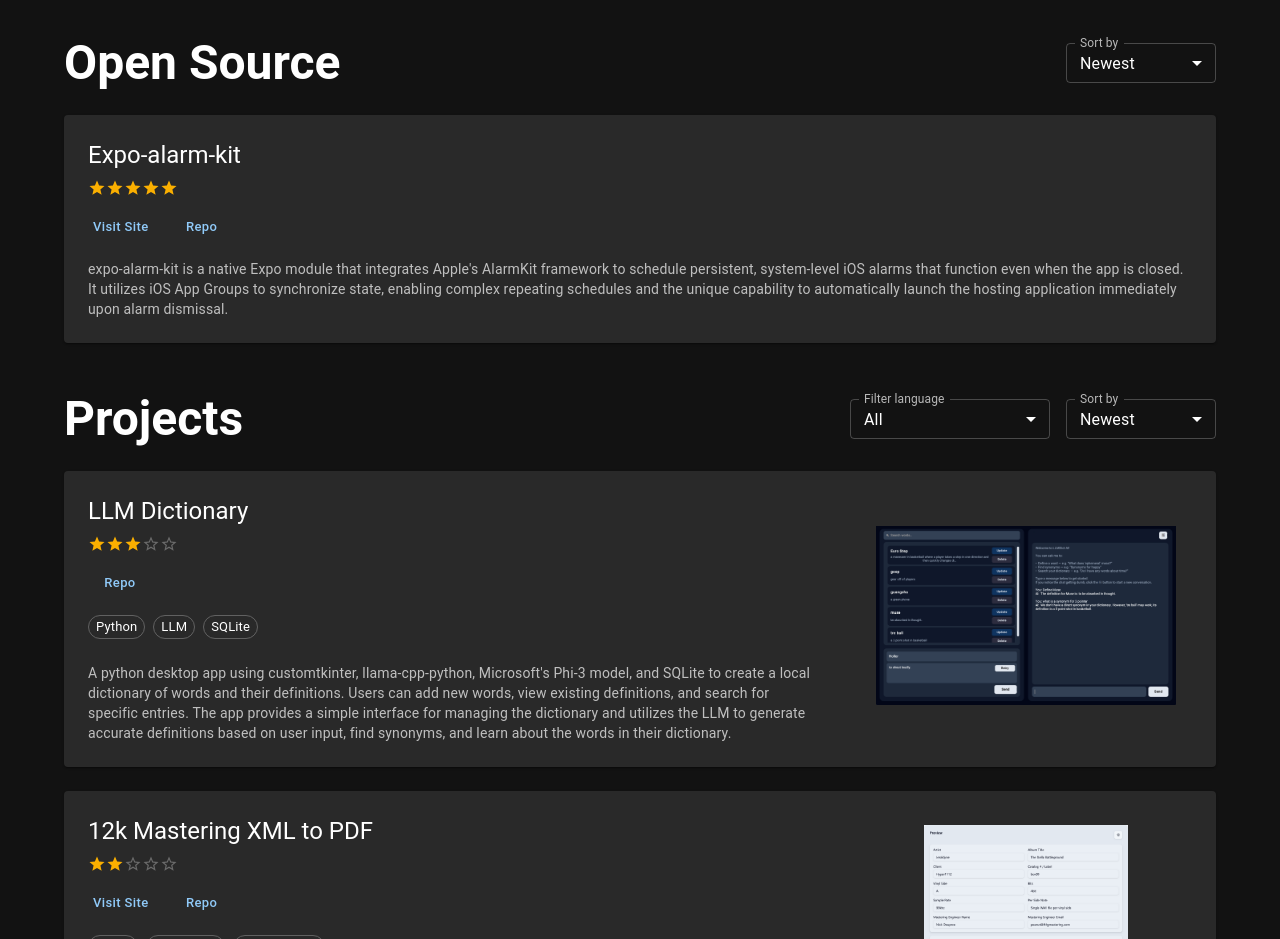
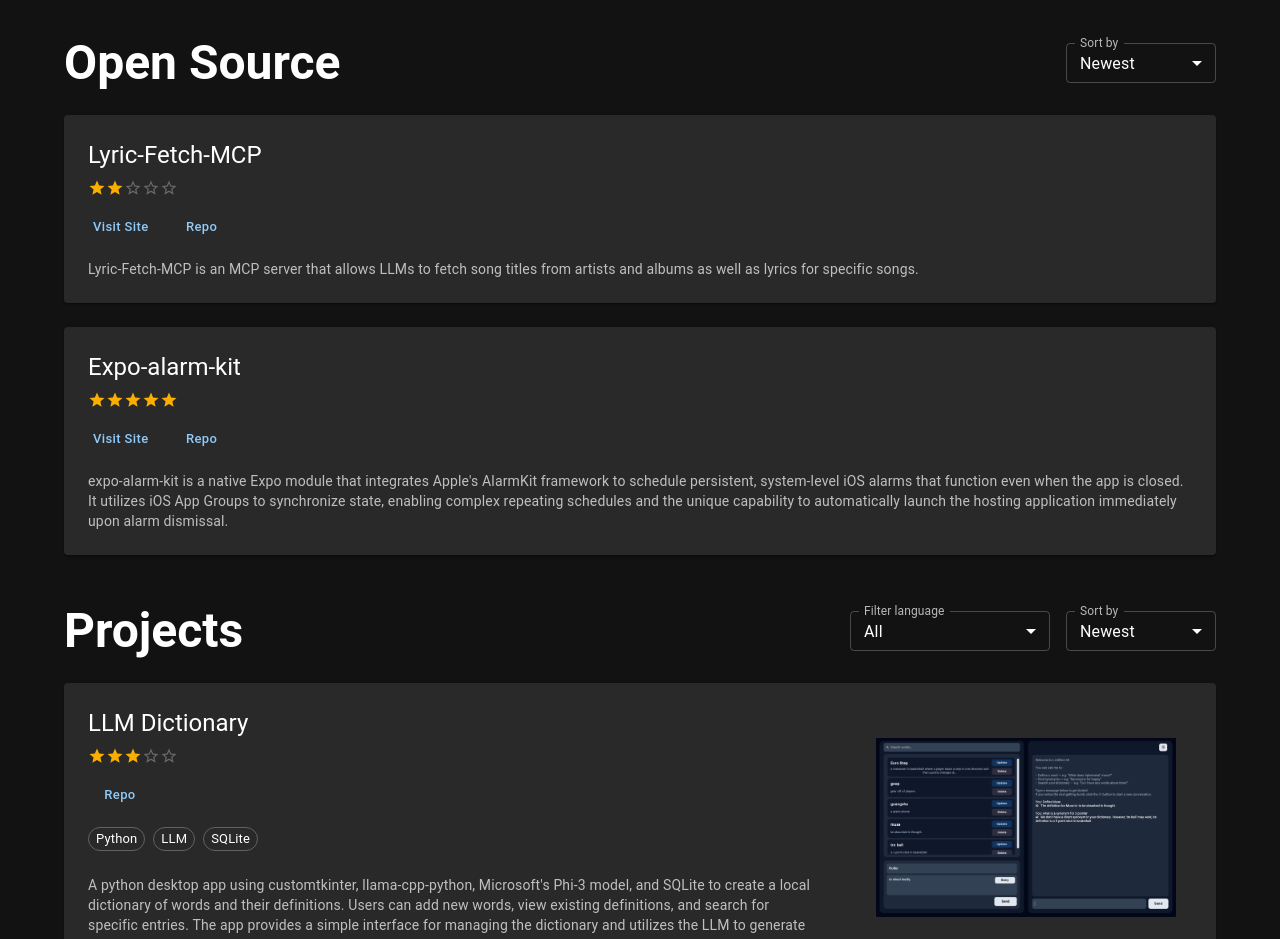
Before and after one commit to nickdeupree/nickdeupree.github.io, a Next.js app: page / in a window 1280 px wide. Shown: the part 1900-2839 px from the top of the page. Built offline with nearby package versions, Linux system fonts and the light colour scheme; what @mui/material-nextjs would draw is missing.

Commit message:
added mcp

```diff
--- a/src/app/data/openSource.ts
+++ b/src/app/data/openSource.ts
@@ -1,4 +1,11 @@
 export const openSourceProjects = [
+  {
+    title: "Lyric-Fetch-MCP",
+    github: "https://github.com/nickdeupree/lyric-fetch-mcp",
+    link: "https://pypi.org/project/lyric-fetch-mcp/",
+    description: "Lyric-Fetch-MCP is an MCP server that allows LLMs to fetch song titles from artists and albums as well as lyrics for specific songs.",
+    difficulty: 2
+  },
   {
     title: "Expo-alarm-kit",
     github: "https://github.com/nickdeupree/expo-alarm-kit",
```
